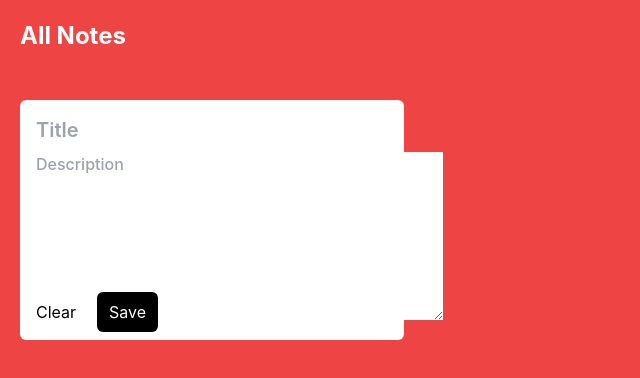
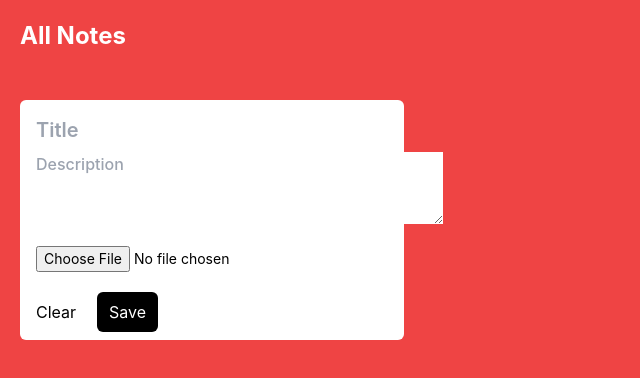
Before and after one commit to arimtiaz/note-app, a React (Create React App) app: page / in a window 1280 px wide. Shown: the top 378 px of the page, without its empty margins (0-640 px from the left). Built offline with nearby package versions, Linux system fonts and the light colour scheme.

Commit message:
Image Field Added

```diff
--- a/src/Components/DisplayNote/DisplayNote.js
+++ b/src/Components/DisplayNote/DisplayNote.js
@@ -1,13 +1,14 @@
 import React, { useEffect, useState } from "react";
 import { AiFillDelete } from "react-icons/ai";
 
-const DisplayNote = ({time, setTime, note, handleDelete, handleEdit }) => {
+const DisplayNote = ({image, time, setTime, note, handleDelete, handleEdit }) => {
   // console.log(time)
   return (
     <div className="bg-white w-96 h-60 rounded-md p-4 relative">
       <div>
         <h1 className="text-xl font-medium">{note.title}</h1>
         <p className="text-md font-medium">{note.description}</p>
+        <img src={note.image} className=" w-36 h-28" alt="" />
       </div>
       {/* Footer */}
       <div class="grid grid-cols-2 absolute bottom-0 items-center mb-2">
--- a/src/Components/EditNote/EditNote.js
+++ b/src/Components/EditNote/EditNote.js
@@ -1,8 +1,15 @@
 import { useState } from "react";
 
-const EditNote = ({setNotes, notes,note}) => {
+const EditNote = ({setNotes, notes, note }) => {
   const [updatedTitle, setUpdateTitle] = useState(note.title);
-  const [updatedDescription, setUpdatedDescription] = useState(note.description);
+  const [updatedDescription, setUpdatedDescription] = useState(
+    note.description
+  );
+  const [updatedImage, setUpdatedImage] = useState(note.image)
+
+  function handleUpdatedImage(e){
+    setUpdatedImage(URL.createObjectURL(e.target.files[0]));
+  }
 
   function updateNote() {
     const updatedNotes = notes.map((n) =>
@@ -11,12 +18,13 @@ const EditNote = ({setNotes, notes,note}) => {
             ...notes,
             title: updatedTitle,
             description: updatedDescription,
+            time: new Date().toLocaleTimeString(),
+            image: updatedImage,
           }
         : n
     );
     setNotes(updatedNotes);
   }
-
 
   return (
     <div className="bg-white w-96 h-60 rounded-md p-4 relative">
@@ -24,17 +32,22 @@ const EditNote = ({setNotes, notes,note}) => {
         <input
           placeholder="Updated Title"
           className="focus:outline-none text-xl font-semibold mb-2"
-            onChange={(e) => {setUpdateTitle(e.target.value)}}
+          onChange={(e) => {
+            setUpdateTitle(e.target.value);
+          }}
           value={updatedTitle}
         />
         <textarea
           placeholder="Updated Description"
           className="focus:outline-none text-md font-medium mb-4"
-            onChange={(e) => {setUpdatedDescription(e.target.value)}}
+          onChange={(e) => {
+            setUpdatedDescription(e.target.value);
+          }}
           value={updatedDescription}
-            rows={7}
-            cols={40}
+          rows={3}
+          cols={37}
         />
+        <input type="file" className="text-sm" onChange={handleUpdatedImage}/>
       </div>
       {/* Footer */}
       <div class="grid grid-cols-2 absolute bottom-0 items-center  mb-2">
@@ -47,7 +60,9 @@ const EditNote = ({setNotes, notes,note}) => {
             Update
           </button>
         </div>
-
+        <div className=" bottom-0 right-0 p-4 text-gray-600">
+          <h1>Updated on {note.time}</h1>
+        </div>
       </div>
     </div>
   );
--- a/src/Components/Note/Note.js
+++ b/src/Components/Note/Note.js
@@ -1,24 +1,37 @@
 import { AiFillDelete } from "react-icons/ai";
 
-const Note = ({setTime, description, setDescription, addNote, setTitle, title, notes, handleClear}) => {
-
+const Note = ({
+  handleImage,
+  description,
+  setDescription,
+  addNote,
+  setTitle,
+  title,
+  notes,
+  handleClear,
+}) => {
   return (
     <div className="bg-white w-96 h-60 rounded-md p-4 relative">
       <div>
         <input
           placeholder="Title"
           className="focus:outline-none text-xl font-semibold mb-2"
-            onChange={(e) => {setTitle(e.target.value)}}
+          onChange={(e) => {
+            setTitle(e.target.value);
+          }}
           value={title}
         />
         <textarea
           placeholder="Description"
           className="focus:outline-none text-md font-medium mb-4"
-            onChange={(e) => {setDescription(e.target.value)}}
+          onChange={(e) => {
+            setDescription(e.target.value);
+          }}
           value={description}
-            rows={7}
+          rows={3}
           cols={38}
         />
+        <input onChange={handleImage} type="file" className="text-sm" />
       </div>
       {/* Footer */}
       <div class="grid grid-cols-2 absolute bottom-0 items-center space-x-reverse mb-2">
--- a/src/Components/Notes/Notes.js
+++ b/src/Components/Notes/Notes.js
@@ -8,6 +8,7 @@ const Notes = () => {
   const [description, setDescription] = useState("");
   const [notes, setNotes] = useState([]);
   const [editing, setEditing] = useState(null);
+  const [image, setImage] = useState();
 
 
   useEffect(() => {
@@ -25,6 +26,9 @@ const Notes = () => {
     console.log("Saving data from Notes", notes);
   }, [notes]);
 
+  function handleImage(e){
+    setImage(URL.createObjectURL(e.target.files[0]));
+  }
   function addNote() {
     setNotes(() => [
       ...notes,
@@ -32,13 +36,14 @@ const Notes = () => {
         id: Math.random() * 100,
         title: title,
         description: description,
+        image: image,
         time: new Date().toLocaleTimeString(),
       },
     ]);
     //clear the textarea
     setTitle("");
     setDescription("");
-    // getTime()
+    setImage()
   }
 
   function handleClear() {
@@ -65,6 +70,7 @@ const Notes = () => {
         setDescription={setDescription}
         title={title}
         setTitle={setTitle}
+        handleImage = {handleImage}
       ></Note>
       {notes.map((note) =>
         editing === note.id ? (
@@ -80,6 +86,7 @@ const Notes = () => {
             key={note.id}
             note={note}
             handleDelete={handleDelete}
+            image={image}
           ></DisplayNote>
         )
       )}
```
Lines whose indentation alone changed are shown as unchanged.
